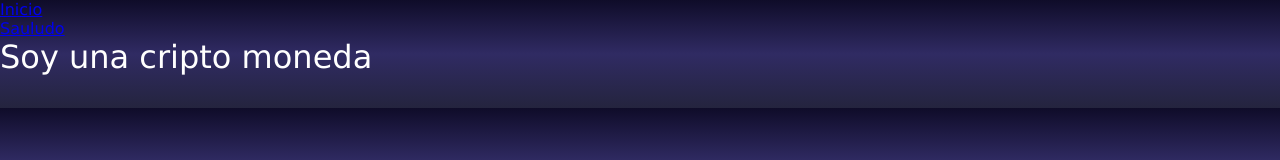
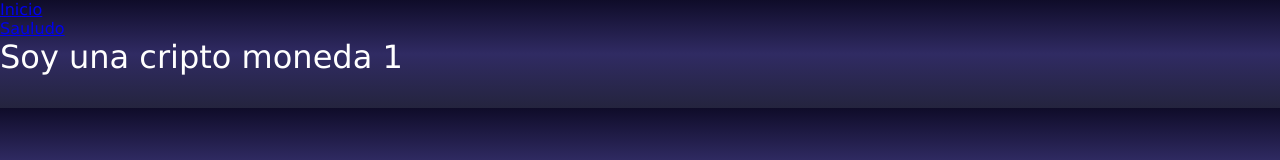
Before and after one commit to SilvaVargasPablo/proyecto-react-2024, a React (Vite) app: page /criptomonedas/1 in a window 1280 px wide. Shown: the top 160 px of the page. Built offline with nearby package versions, Linux system fonts and the light colour scheme.

Commit message:
hook useParms

```diff
--- a/src/componentes/Cuadricula.jsx
+++ b/src/componentes/Cuadricula.jsx
@@ -30,7 +30,15 @@ function Cuadricula() {
       <div className="cripto-container">
         {
           criptos.map(({id, symbol, changePercent24Hr, name, priceUsd, rank}) => (
-            <Cripto key={id} rank={rank} symbol={symbol} changePercent24Hr={changePercent24Hr} name={name} priceUsd={priceUsd}  />
+            <Cripto
+            key={id}
+            rank={rank}
+            symbol={symbol}
+            changePercent24Hr={changePercent24Hr}
+            name={name}
+            priceUsd={priceUsd}
+            id={id}
+            />
           ))
         }
       </div>
--- a/src/componentes/cripto/Cripto.jsx
+++ b/src/componentes/cripto/Cripto.jsx
@@ -1,7 +1,9 @@
+import { Link } from "react-router-dom"
 import"./Cripto.css"
 
-const Cripto = ({name, symbol, changePercent24Hr, priceUsd, rank}) => {
+const Cripto = ({id, name, symbol, changePercent24Hr, priceUsd, rank}) => {
   return(
+    <Link to={`/criptomonedas/${id}`}>
     <div className="cripto">
       <h2>{name}</h2>
       <div className="info">
@@ -15,8 +17,10 @@ const Cripto = ({name, symbol, changePercent24Hr, priceUsd, rank}) => {
           {parseFloat (changePercent24Hr).toFixed(3)}%
           </span>
         </p>
+
       </div>
     </div>
+    </Link>
   )
 }
 
--- a/src/componentes/cripto/CriptoPage.jsx
+++ b/src/componentes/cripto/CriptoPage.jsx
@@ -1,6 +1,10 @@
+import { useParams } from "react-router-dom"
+
 const CriptoPage = () => {
+  const params = useParams()
+
   return(
-    <h1>Soy una cripto moneda</h1>
+    <h1>Soy una cripto moneda {params.id}</h1>
   )
 }
 
```
